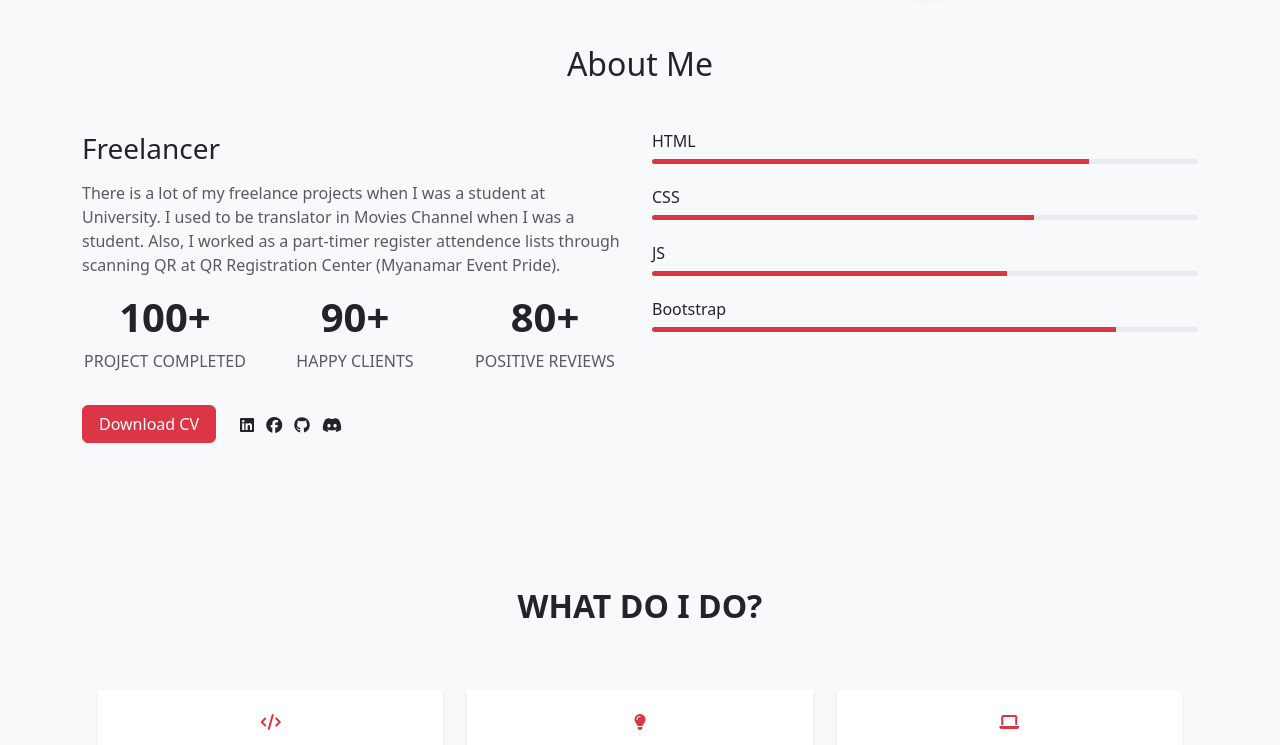
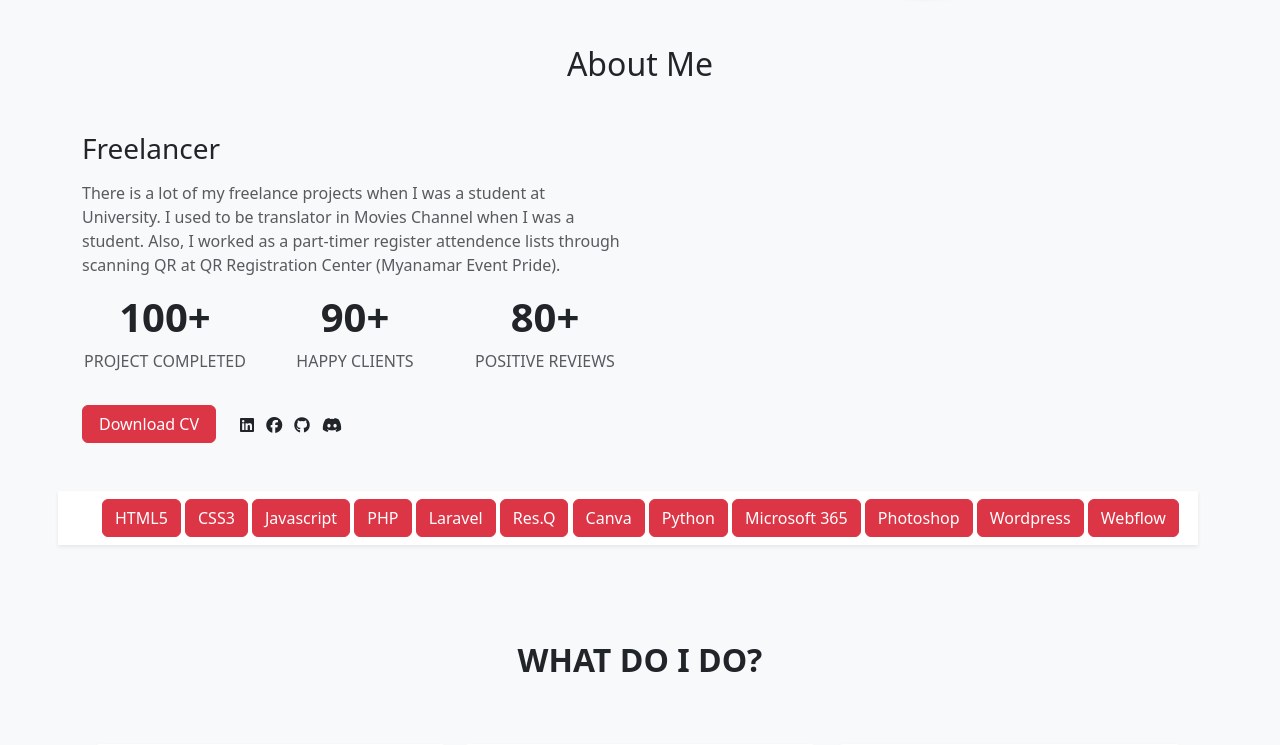
Before and after one commit to aycharm22/meacm.github.io, a plain HTML site: page index.html in a window 1280 px wide. Shown: the part 432-1177 px from the top of the page. Drawn offline with nearby package versions, Linux system fonts and the light colour scheme.

Commit message:
Update index.html

```diff
--- a/index.html
+++ b/index.html
@@ -133,32 +133,27 @@
                 </div>
 
                 <!--Skill Sessions Start-->
-                    <div class="col-md-6" id="skills">
-                        <div class="skills mb-4">
-                            <h3 class="fs-6">HTML</h3>
-                            <div class="progress" style="height: 5px">
-                                <div class="progress-bar bg-danger" style="width: 80%"></div>
-                              </div>
-                        </div>
-                        <div class="skills mb-4">
-                            <h3 class="fs-6">CSS</h3>
-                            <div class="progress" style="height: 5px">
-                                <div class="progress-bar bg-danger" style="width: 70%"></div>
-                              </div>
-                        </div>
-                        <div class="skills mb-4">
-                            <h3 class="fs-6">JS</h3>
-                            <div class="progress" style="height: 5px">
-                                <div class="progress-bar bg-danger" style="width: 65%"></div>
-                              </div>
-                        </div>
-                        <div class="skills mb-4">
-                            <h3 class="fs-6">Bootstrap</h3>
-                            <div class="progress" style="height: 5px">
-                                <div class="progress-bar bg-danger" style="width: 85%"></div>
-                              </div>
-                        </div>
+
+                <div class="row col-md-6 bg-white px-3 py-2 shadow-sm w-100 h-700">
+                    <div class="d-flex gap-3 mx-3 justify-content-center">
+                        <div class="col-md-12">
+                            <button class="btn btn-danger" type="button">HTML5</button>
+                            <button class="btn btn-danger" type="button">CSS3</button>
+                            <button class="btn btn-danger" type="button">Javascript</button>
+                            <button class="btn btn-danger" type="button">PHP</button>
+
+                            <button class="btn btn-danger" type="button">Laravel</button>
+                            <button class="btn btn-danger" type="button">Res.Q</button>
+                            <button class="btn btn-danger" type="button">Canva</button>
+                            <button class="btn btn-danger" type="button">Python</button>
+
+                            <button class="btn btn-danger" type="button">Microsoft 365</button>
+                            <button class="btn btn-danger" type="button">Photoshop</button>
+                            <button class="btn btn-danger" type="button">Wordpress</button>
+                            <button class="btn btn-danger" type="button">Webflow</button>
                     </div>
+                      </div>
+                </div>
                 </div>
             </div>
         </div>
```
